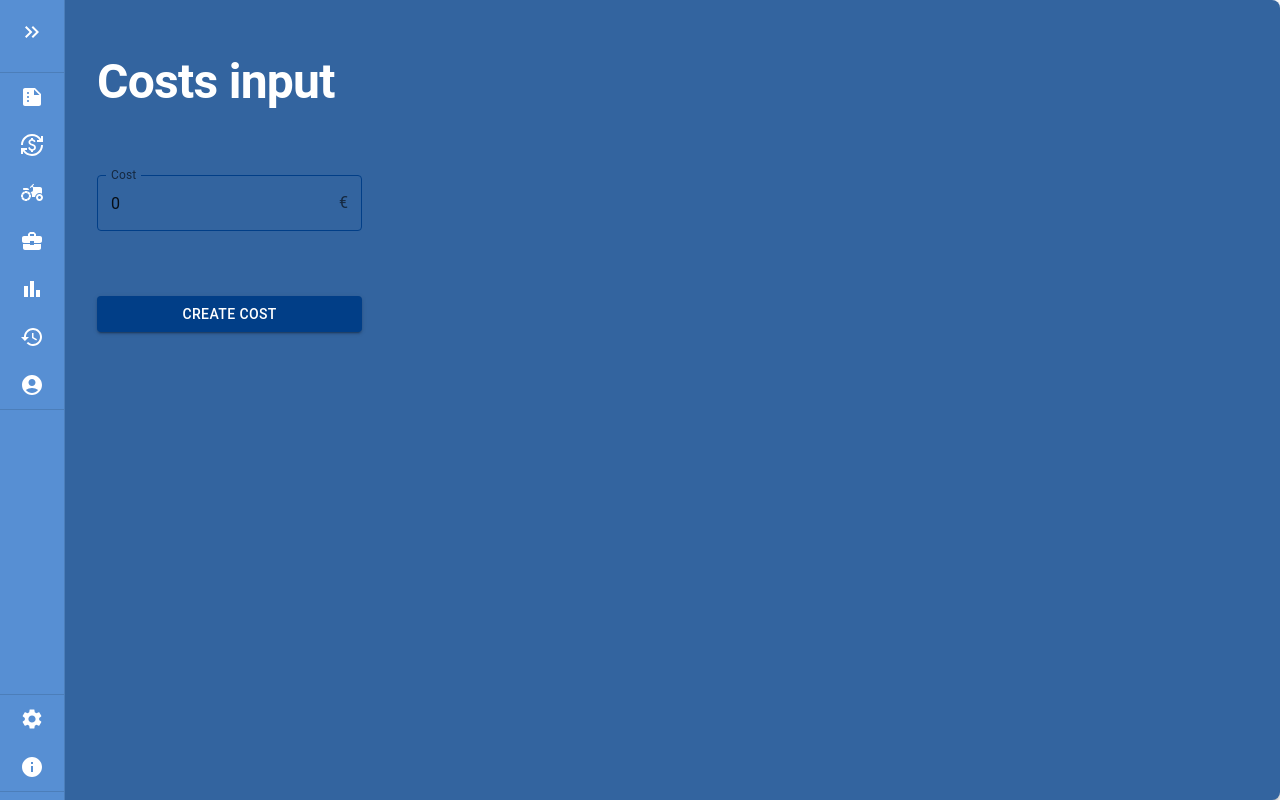
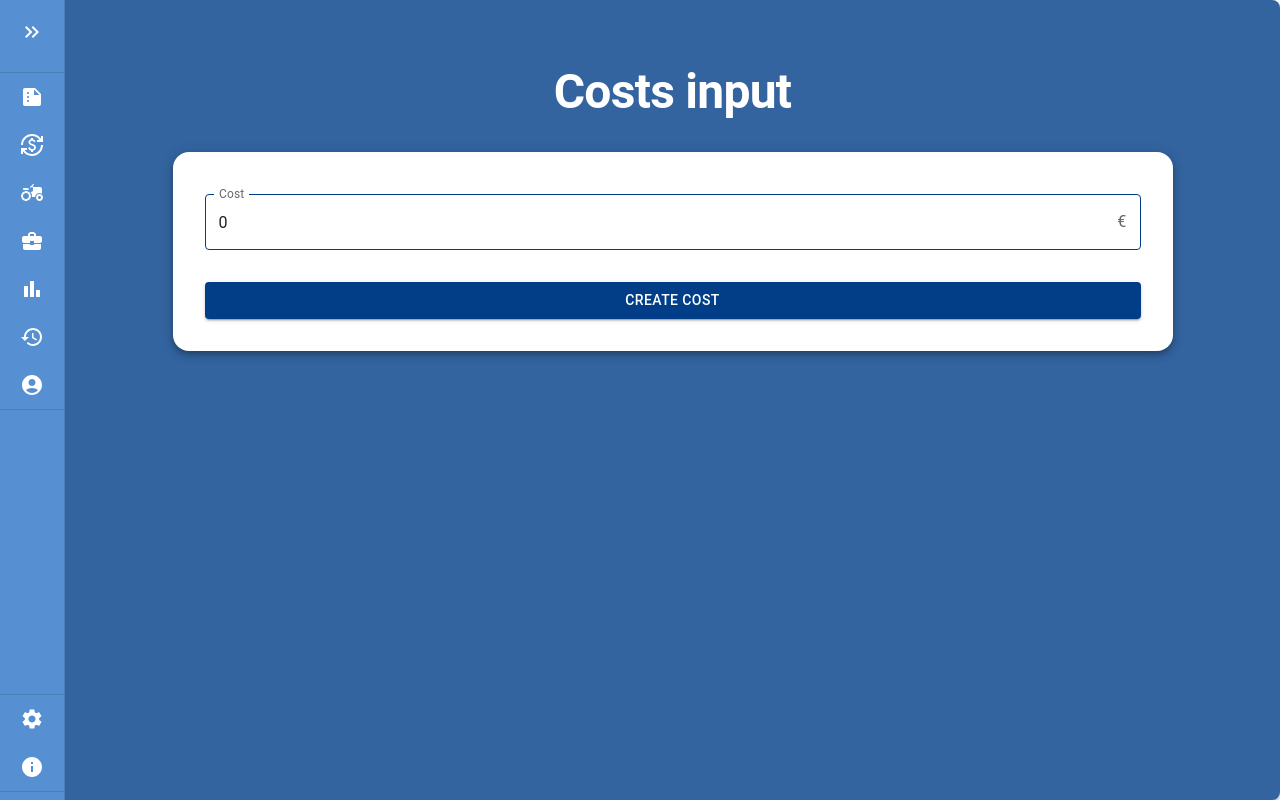
Before and after one commit to jonvabalis/BerryUi, a React (Vite) app: page /costs in a window 1280 px wide. Built offline with nearby package versions, Linux system fonts and the light colour scheme.

Commit message:
refactor: added styling for CostInputBox

```diff
--- a/src/components/Cost/CostInputBox.tsx
+++ b/src/components/Cost/CostInputBox.tsx
@@ -3,7 +3,7 @@ import { useToast } from "../../hooks/useToast";
 import { NumberField } from "../Sale/NumberField";
 import { CreateButton } from "../Sale/CreateButton";
 import { CostCreate, useCreateCost } from "../../api/costs/useCreateCost";
-import { GridContainer } from "../Reusable/GridContainer";
+import { Box, Fade, Grid2, Paper } from "@mui/material";
 
 export default function CostInputBox() {
   const toast = useToast();
@@ -13,20 +13,48 @@ export default function CostInputBox() {
 
   const handleCostChange = (e: ChangeEvent<HTMLInputElement>) => {
     const value = e.target.value;
-    setCost(value);
+    setCost(Math.max(0, Number(value)).toString());
   };
 
   return (
-    <>
-      <GridContainer span={12}>
+    <Box sx={{ width: "100%", maxWidth: "1000px", mx: "auto" }}>
+      <Fade in={true} timeout={500}>
+        <Paper
+          elevation={5}
+          sx={{
+            p: 4,
+            borderRadius: 4,
+            background: "white",
+          }}
+        >
+          <Grid2 container spacing={4}>
+              <Grid2
+                container
+                spacing={1}
+                size={12}
+                sx={{
+                  display: "flex",
+                  justifyContent: "space-between",
+                  alignItems: "center",
+                }}
+              >
             <NumberField
               number={cost}
               handleChange={handleCostChange}
               label="Cost"
               adornment="€"
             />
-      </GridContainer>
-      <GridContainer span={12}>
+          </Grid2>
+          <Grid2
+                container
+                spacing={1}
+                size={12}
+                sx={{
+                  display: "flex",
+                  justifyContent: "space-between",
+                  alignItems: "center",
+                }}
+              >
             <CreateButton<CostCreate>
               data={{
                 price: Number(cost),
@@ -40,7 +68,10 @@ export default function CostInputBox() {
               text={"Cost"}
               createMutation={createSaleMutation}
             ></CreateButton>
-      </GridContainer>
-    </>
+          </Grid2>
+          </Grid2>
+        </Paper>
+      </Fade>
+    </Box>
   );
 }
--- a/src/pages/costs.tsx
+++ b/src/pages/costs.tsx
@@ -1,19 +1,13 @@
 import Box from "@mui/material/Box";
 import PageHeader from "../components/Employee/PageHeader";
 import CostInputBox from "../components/Cost/CostInputBox";
-import { GridContainer } from "../components/Reusable/GridContainer";
 
 export default function costs() {
   return (
-    <Box
-      display="grid"
-      gridTemplateColumns="repeat(12, 1fr)"
-      gridAutoRows="100px"
-      gap={2}
-    >
-      <GridContainer span={12}>
+    <Box width="100vw">
+      <Box>
         <PageHeader text="Costs input" />
-      </GridContainer>
+      </Box>
       <CostInputBox />
     </Box>
   );
```
Lines whose indentation alone changed are shown as unchanged.
